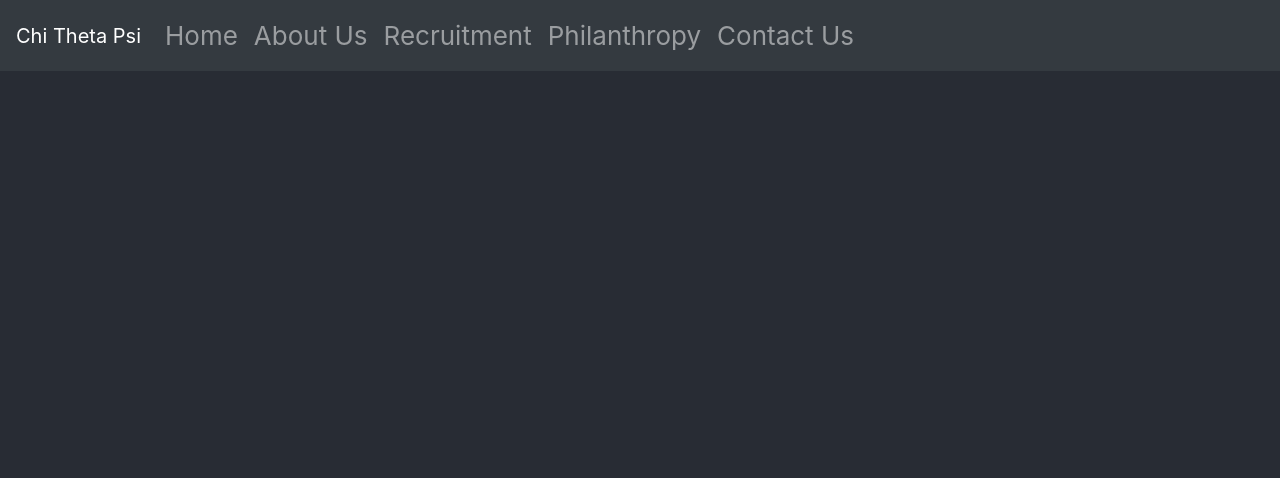
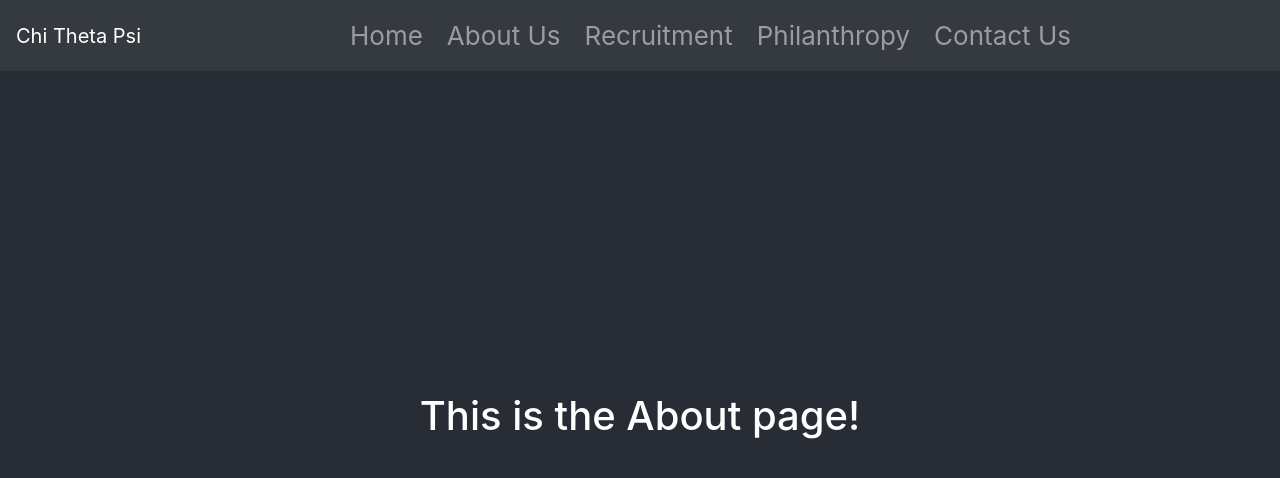
Before and after one commit to kceelandon/ctp-website, a React (Create React App) app: page /about in a window 1280 px wide. Shown: the top 478 px of the page. Built offline with nearby package versions, Linux system fonts and the light colour scheme.

Commit message:
center aligned tabs and fixed margins

```diff
--- a/src/components/Tabs.js
+++ b/src/components/Tabs.js
@@ -10,6 +10,7 @@ import Philanthropy from '../pages/Philanthropy'
 function Tabs(props) {
     /* TODO:
         1. bootstrap styling is at a default. need to fix later on in development
+        2. insert logo within Navbar.Brand component
     */
     return (
         <div>
@@ -20,11 +21,11 @@ function Tabs(props) {
                             <Navbar.Brand href="/">Chi Theta Psi</Navbar.Brand>
                             <Navbar.Toggle aria-controls="basic-navbar-nav" />
                             <Navbar.Collapse id="basic-navbar-nav">
-                                <Nav className="mr-auto">
-                                    <Nav.Link href="/">Home</Nav.Link>
-                                    <Nav.Link href="/about">About Us</Nav.Link>
-                                    <Nav.Link href="/recruitment">Recruitment</Nav.Link>
-                                    <Nav.Link href="/philanthropy">Philanthropy</Nav.Link>
+                                <Nav className="m-auto">
+                                    <Nav.Link className="mr-2" href="/">Home</Nav.Link>
+                                    <Nav.Link className="mr-2" href="/about">About Us</Nav.Link>
+                                    <Nav.Link className="mr-2" href="/recruitment">Recruitment</Nav.Link>
+                                    <Nav.Link className="mr-2" href="/philanthropy">Philanthropy</Nav.Link>
                                     <Nav.Link href="/contact">Contact Us</Nav.Link>
                                 </Nav>
                             </Navbar.Collapse>
--- a/src/pages/About.js
+++ b/src/pages/About.js
@@ -2,6 +2,7 @@
 function About(props) {
     return (
         <div>
+            <h1>This is the About page!</h1>
         </div>
     );
 }
--- a/src/pages/Contact.js
+++ b/src/pages/Contact.js
@@ -2,6 +2,7 @@
 function Contact(props) {
     return (
         <div>
+            <h1>Contact us!!</h1>
         </div>
     );
 }
--- a/src/pages/Home.js
+++ b/src/pages/Home.js
@@ -2,7 +2,7 @@
 function Home(props) {
     return (
         <div>
-
+            <h1>This is the Home page!</h1>
         </div>
     );
 }
--- a/src/pages/Philanthropy.js
+++ b/src/pages/Philanthropy.js
@@ -2,6 +2,7 @@
 function Philanthropy(props) {
     return (
         <div>
+            <h1>Our philanthropy is cardiovascular disease!</h1>
         </div>
     );
 }
--- a/src/pages/Recruitment.js
+++ b/src/pages/Recruitment.js
@@ -2,6 +2,7 @@
 function Recruitment(props) {
     return (
         <div>
+            <h1>Recruitment!!</h1>
         </div>
     );
 }
```
